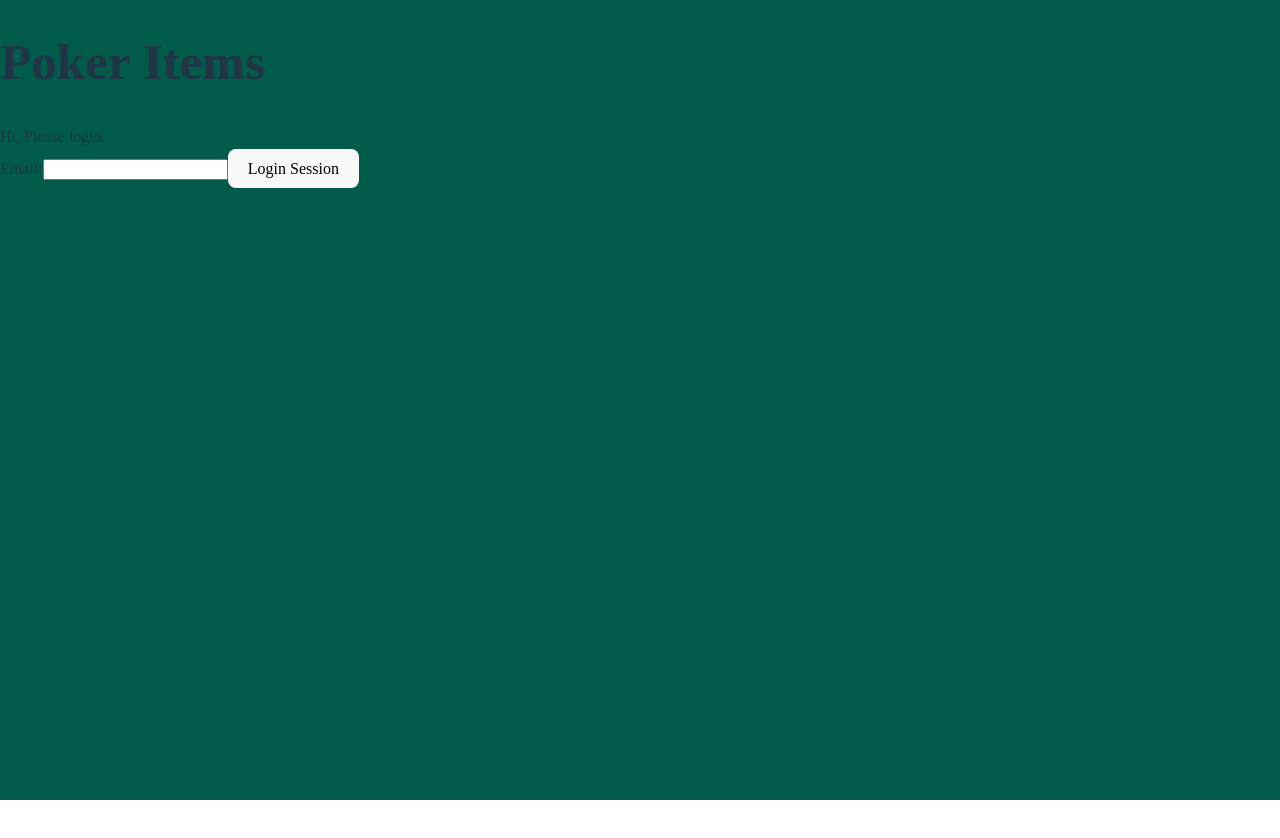
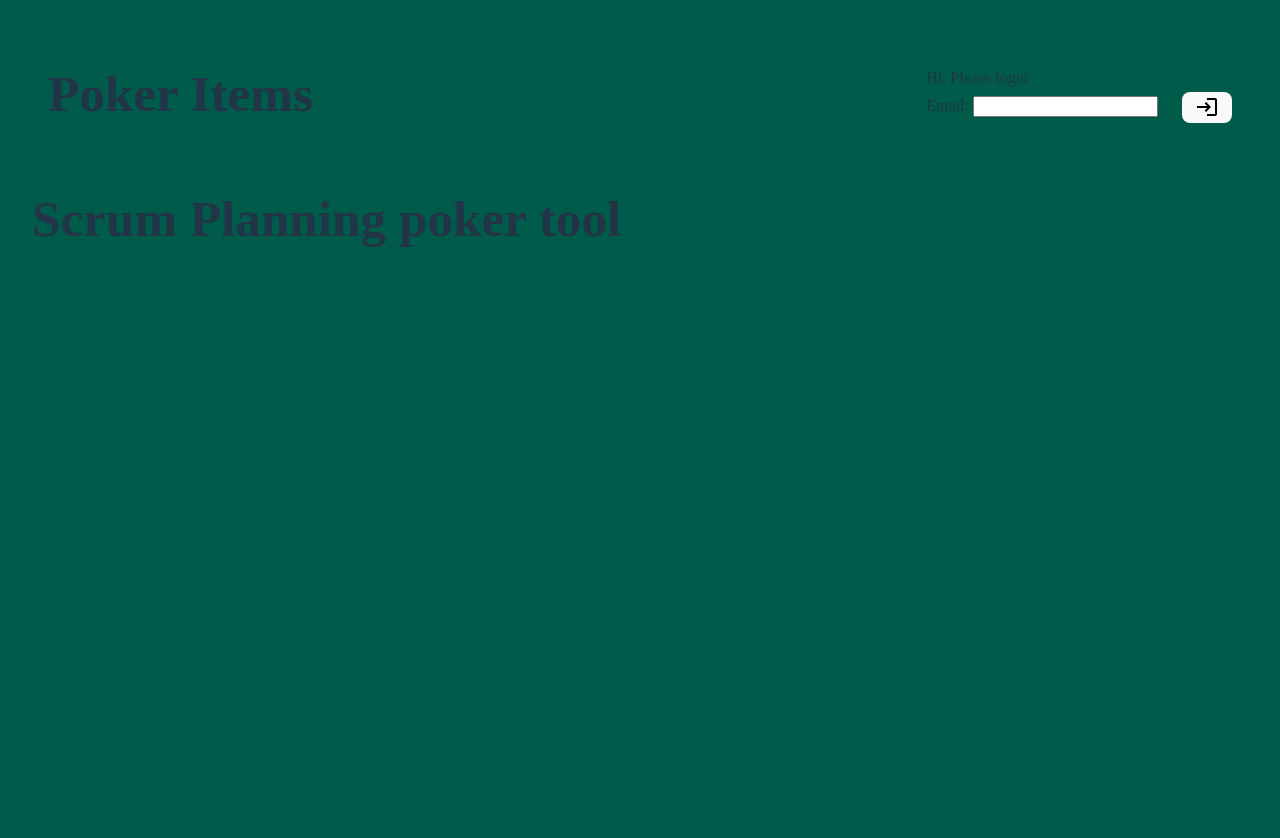
Before and after one commit to Whistler092/scrum-poker, a React (Vite) app: page / in a window 1280 px wide. Shown: the top 838 px of the page. Before the commit the page ends 800 px from the top, so only its background shows below. Built offline with nearby package versions, Linux system fonts and the light colour scheme; no server answers; a web font is replaced by a local one.

Commit message:
Welcome page and minor fix

```diff
--- a/src/Root.jsx
+++ b/src/Root.jsx
@@ -12,10 +12,12 @@ export default function Root() {
           <Toaster />
         </div>
 
-        <h1>Poker Items</h1>
+        <div className="banner">
+          <h1>Poker Items</h1>
+          <UserStatus />
+        </div>
       </div>
       <div id="detail">
-        <UserStatus />
         <LoadSessions />
 
         <Outlet />
--- a/src/index.scss
+++ b/src/index.scss
@@ -48,6 +48,23 @@ button {
   cursor: pointer;
   transition: border-color 0.25s;
 }
+
+.banner {
+  display: flex;
+  align-items: center;
+  justify-content: space-between;
+  padding-left: 1em;
+  padding-right: 1em;
+}
+
+.small-icon {
+  padding: 0.1em 0.5em;
+  margin-left: 1em;
+  margin-top: 2px;
+}
+#root {
+  width: 100%;
+}
 button:hover {
   border-color: #646cff;
 }
@@ -68,3 +85,32 @@ button:focus-visible {
     background-color: #f9f9f9;
   }
 }
+
+@media (min-width: 320px) {
+  /* smartphones, portrait iPhone, portrait 480x320 phones (Android) */
+}
+@media (min-width: 480px) {
+  /* smartphones, Android phones, landscape iPhone */
+}
+@media (min-width: 600px) {
+  /* portrait tablets, portrait iPad, e-readers (Nook/Kindle), landscape 800x480 phones (Android) */
+}
+@media (min-width: 801px) {
+  /* tablet, landscape iPad, lo-res laptops ands desktops */
+}
+@media (min-width: 1025px) {
+  /* big landscape tablets, laptops, and desktops */
+  body {
+    min-width: 320px;
+    min-height: 100vh;
+    justify-content: flex-start;
+    align-items: center;
+    flex-direction: column;
+    display: flex;
+    place-items: top;
+    padding: 2em;
+  }
+}
+@media (min-width: 1281px) {
+  /* hi-res laptops and desktops */
+}
--- a/src/main.jsx
+++ b/src/main.jsx
@@ -9,12 +9,17 @@ import LoginUrl from "./views/LoginUrl";
 import Success from "./views/Success";
 import InvalidUrl from "./views/InvalidUrl";
 import SessionInProgress from "./views/SessionInProgress";
+import Welcome from "./views/Welcome";
 
 const router = createBrowserRouter([
   {
     path: "/",
     element: <Root />,
     children: [
+      {
+        index: true,
+        element: <Welcome />,
+      },
       {
         path: "session-in-progress/:sessionId",
         element: <SessionInProgress />,
--- a/src/utils/currentSessionHelper.js
+++ b/src/utils/currentSessionHelper.js
@@ -1,6 +1,8 @@
 import { db } from "./firebase";
 import { v4 as uuidv4 } from "uuid";
 import { ref, set, update } from "firebase/database";
+import { toast } from "react-hot-toast";
+const config = import.meta.env;
 
 export const checkUserInCurrentSession = (user, currentSession) => {
   if (!currentSession) return null;
@@ -80,3 +82,9 @@ export const createNewSession = (user, sessions) => {
     ],
   });
 };
+
+export const shareUrlHelper = (uuid) => {
+  const fullUrl = `${config.VITE_SITE_URL}/session-in-progress/${uuid}`;
+  navigator.clipboard.writeText(fullUrl);
+  toast.success("URL copied to clipboard.");
+};
--- a/src/views/LoadSessions.jsx
+++ b/src/views/LoadSessions.jsx
@@ -1,12 +1,13 @@
-import { onValue, ref, set } from "firebase/database";
+import { onValue, ref } from "firebase/database";
 import React, { useEffect, useState } from "react";
 import { useUserContext } from "../Context/UsersContext";
 import { db } from "../utils/firebase";
 import "./LoadSessions.scss";
 import { useNavigate } from "react-router";
-import { toast } from "react-hot-toast";
-import { createNewSession } from "../utils/currentSessionHelper";
-const config = import.meta.env;
+import {
+  createNewSession,
+  shareUrlHelper,
+} from "../utils/currentSessionHelper";
 
 export default function LoadSessions() {
   const { user, currentSession, setCurrentSession } = useUserContext();
@@ -27,8 +28,6 @@ export default function LoadSessions() {
           const savedCurrentSession =
             window.localStorage.getItem("currentSession");
           if (savedCurrentSession) {
-            const session = data.find((row) => row.uuid == savedCurrentSession);
-            console.log("session", session);
             navigate(`/session-in-progress/${savedCurrentSession}`);
           }
         }
@@ -44,9 +43,7 @@ export default function LoadSessions() {
   };
 
   const handleShareUrl = (uuid) => {
-    const fullUrl = `${config.VITE_SITE_URL}/session-in-progress/${uuid}`;
-    navigator.clipboard.writeText(fullUrl);
-    toast.success("URL copied to clipboard.");
+    shareUrlHelper(uuid);
   };
 
   const handleNewSession = () => {
--- a/src/views/LoadSessions.scss
+++ b/src/views/LoadSessions.scss
@@ -11,11 +11,7 @@
   align-items: center;
   max-width: 700px;
 
-  .small-icon {
-    padding: 0.1em 0.5em;
-    margin-left: 1em;
-    margin-top: 2px;
-  }
+
 }
 
 .sessions-click {
--- a/src/views/UserStatus.jsx
+++ b/src/views/UserStatus.jsx
@@ -5,6 +5,7 @@ import {
   handleSignOut,
   sendSignInLink,
 } from "../utils/firebase";
+import "./UserStatus.scss";
 
 export default function UserStatus() {
   const { user, setUser } = useUserContext();
@@ -49,18 +50,34 @@ export default function UserStatus() {
             {user ? (
               <>
                 {user.email}
-                <button onClick={() => handleSignOut()}>Sign Out</button>
+
+                <button
+                  className="mdc-icon-button material-icons small-icon"
+                  onClick={() => handleSignOut()}
+                >
+                  <div className="mdc-icon-button__ripple"></div>
+                  logout
+                </button>
               </>
             ) : (
               "Please login"
             )}
             {!user ? (
               <form onSubmit={handleLoginSubmit}>
-                <label>
-                  Email:
-                  <input type="email" id="formEmail" />
-                </label>
-                <button type="submit">Login Session</button>
+                <div className="login-box">
+                  <label>
+                    Email: {"  "}
+                    <input type="email" id="formEmail" />
+                  </label>
+                  <button
+                    type="submit"
+                    className="mdc-icon-button material-icons small-icon"
+                    onClick={() => handleSignOut()}
+                  >
+                    <div className="mdc-icon-button__ripple"></div>
+                    login
+                  </button>
+                </div>
               </form>
             ) : null}
           </>
--- /dev/null
+++ b/src/views/UserStatus.scss
@@ -0,0 +1,5 @@
+.login-box {
+  display: flex;
+  align-items: center;
+  justify-content: center;
+}
--- a/src/views/UsersConnected.jsx
+++ b/src/views/UsersConnected.jsx
@@ -1,8 +1,13 @@
 import "./UsersConnected.scss";
 import { useUserContext } from "../Context/UsersContext";
+import { shareUrlHelper } from "../utils/currentSessionHelper";
 
 export default function UsersConnected() {
   const { user, currentSession } = useUserContext();
+
+  const handleShareUrl = (uuid) => {
+    shareUrlHelper(uuid);
+  };
 
   return (
     <>
@@ -11,7 +16,7 @@ export default function UsersConnected() {
           <ul>
             {currentSession?.usersConnected.map((user, index) => (
               <li key={index} className="user">
-                <div>{user.displayName}</div>
+                <div>{user.displayName.split("@")[0]}</div>
 
                 <div className="card">
                   {currentSession.showCards ? (
@@ -27,6 +32,23 @@ export default function UsersConnected() {
               </li>
             ))}
           </ul>
+
+          {currentSession?.usersConnected.length === 1 ? (
+            <div className="lonely-message">
+              It's a bit lonely here. Let's invite your teammates sharing the
+              url{" "}
+              <span className="material-symbols-outlined">
+                sentiment_satisfied
+              </span>
+              <button
+                className="mdc-icon-button material-icons small-icon"
+                onClick={() => handleShareUrl(currentSession.uuid)}
+              >
+                <div className="mdc-icon-button__ripple"></div>
+                link
+              </button>
+            </div>
+          ) : null}
         </div>
       ) : null}
     </>
--- a/src/views/UsersConnected.scss
+++ b/src/views/UsersConnected.scss
@@ -7,7 +7,10 @@
   }
 
   .user {
+    display: flex;
     list-style: none;
+    flex-direction: column;
+    align-items: center;
 
     .card {
       width: 40px;
@@ -25,3 +28,10 @@
     }
   }
 }
+
+.lonely-message {
+  display: flex;
+  flex-direction: row;
+  justify-content: center;
+  align-items: center;
+}
--- /dev/null
+++ b/src/views/Welcome.jsx
@@ -0,0 +1,14 @@
+import React from "react";
+import { useUserContext } from "../Context/UsersContext";
+
+export default function Welcome() {
+  const { user } = useUserContext();
+
+  if (user) return null;
+
+  return (
+    <div>
+      <h1>Scrum Planning poker tool</h1>
+    </div>
+  );
+}
```
